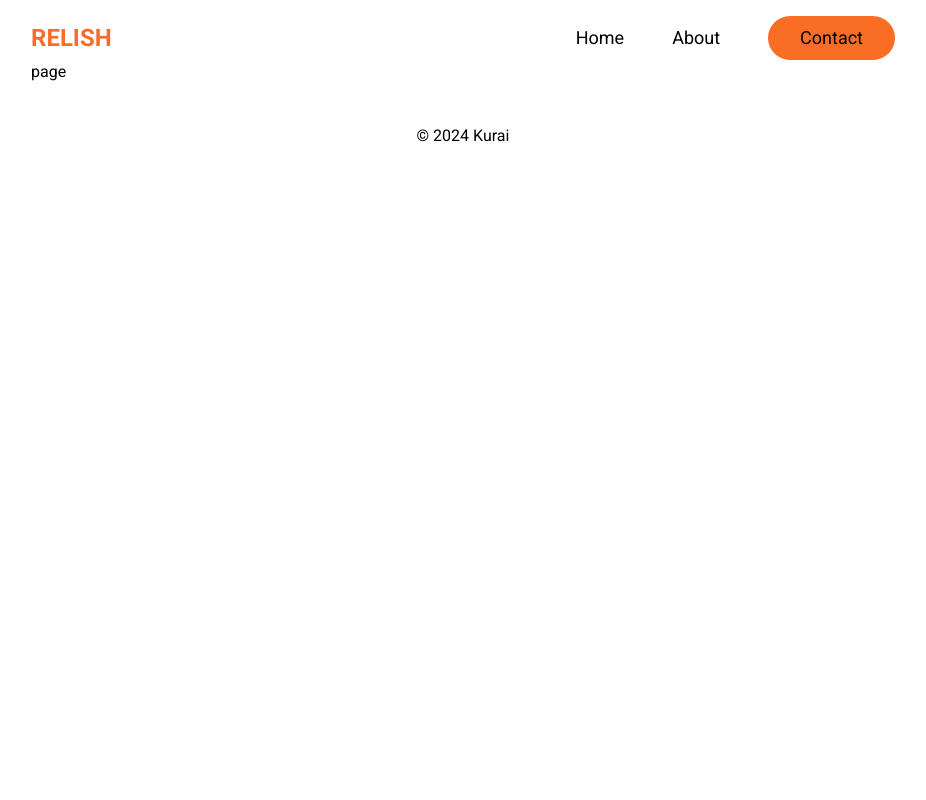
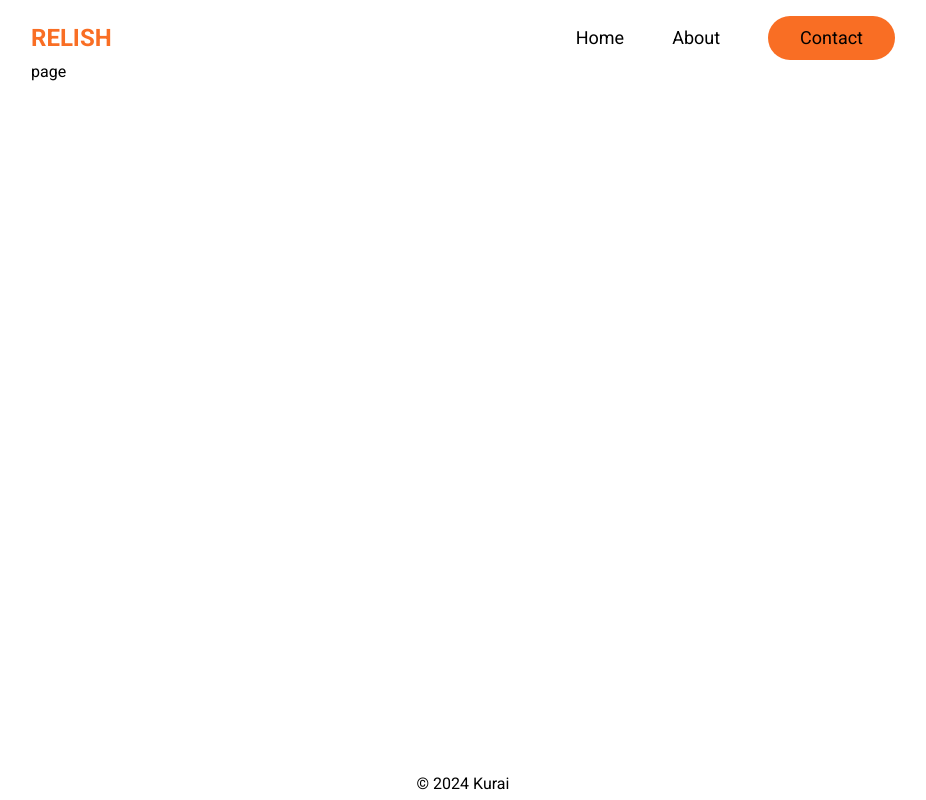
Before and after one commit to CitizenCathay/recipe-app, a Next.js app: page /about in a window 1280 px wide. Shown: the whole page, without its empty margins (177-1103 px from the left). Built offline with nearby package versions, Linux system fonts and the light colour scheme.

Commit message:
Fix footer styling to ensure it remains at bottom of screen

```diff
--- a/src/app/layout.tsx
+++ b/src/app/layout.tsx
@@ -19,7 +19,7 @@ export default function RootLayout({
   return (
     <html lang="en">
       <body className={roboto.className}>
-        <main className="max-w-4xl mx-auto p-4 overflow-x-hidden">
+        <main className="max-w-4xl mx-auto p-4 overflow-x-hidden flex flex-col min-h-screen">
           <Header />
           {children}
           <Footer />
--- a/src/components/layout/Footer.tsx
+++ b/src/components/layout/Footer.tsx
@@ -5,7 +5,7 @@ const Footer = () => {
     return new Date().getFullYear();
   };
   return (
-    <footer className="text-center mt-10 -mb-3 bottom-0">
+    <footer className="text-center pt-14 mt-auto -mb-3 bottom-0">
       © {getYear()} Kurai
     </footer>
   );
```
